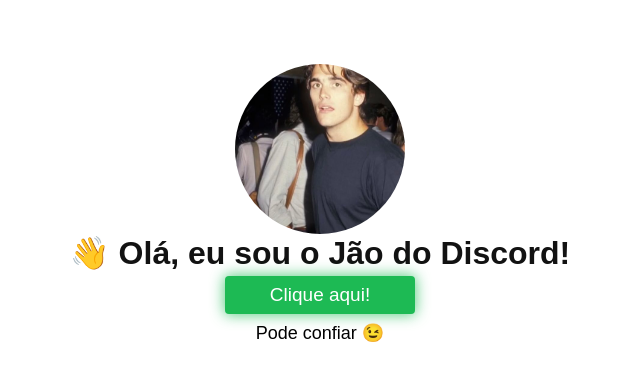
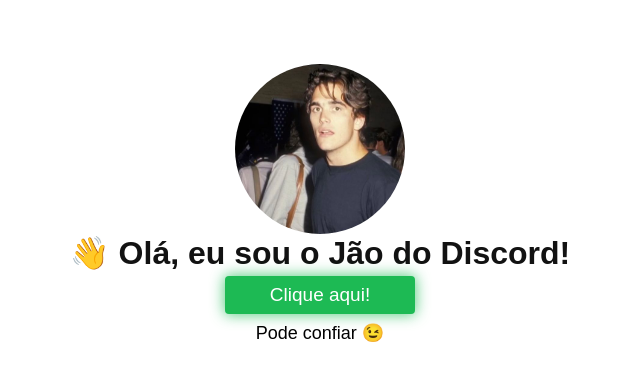
Before and after one commit to 404jv/jao, a Next.js app: page / in a window 1280 px wide. Shown: the top 380 px of the page, without its empty margins (320-960 px from the left). Built offline with nearby package versions, Linux system fonts and the light colour scheme.

Commit message:
Add object-position as center and top

```diff
--- a/src/components/Profile/style.module.css
+++ b/src/components/Profile/style.module.css
@@ -1,8 +1,5 @@
 .imageProfile {
   border-radius: 50%;
   object-fit: cover;
+  object-position: center top;
 }
-
-.image {
-  background: url("/profile.jpg");
-}
```
